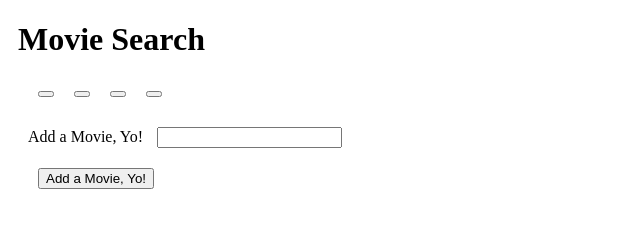
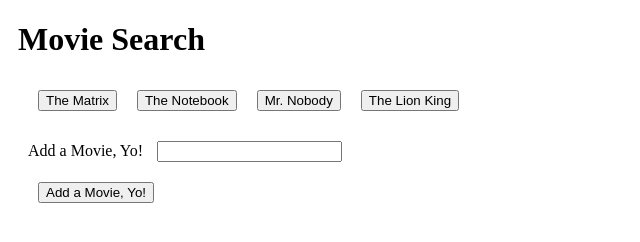
Before and after one commit to mokulling/movieapp, a plain HTML site: page index.html in a window 1280 px wide. Shown: the whole page, without its empty margins (0-640 px from the left). Drawn offline with nearby package versions, Linux system fonts and the light colour scheme.

Commit message:
added buttons

```diff
--- a/index.html
+++ b/index.html
@@ -36,14 +36,17 @@
     <script type="text/javascript">
       // Initial array of movies
       var movies = ["The Matrix", "The Notebook", "Mr. Nobody", "The Lion King"];
+      var buttonsView = $('#buttons-view')
+      var userInput = $('#movie-input')
 
       // Function for displaying movie data
       function renderButtons() {
-        for (i = 0; i < movies.length; i++) {
-          var currentMovie = movies[i];
-          var movieBtn = $('#buttons-view').append('<button>');
-          movieBtn.textContent = currentMovie;
-          $('#buttons-view').append(movieBtn)
+        buttonsView.empty()
+        for (var i = 0; i < movies.length; i++) {
+          var button = $('<button>').text(movies[i])
+          buttonsView.append(button)
+
+          //$('#buttons-view').append(movieBtn)
 
 
         // YOUR CODE GOES HERE
@@ -53,6 +56,9 @@
       // This function handles events where one button is clicked
       $("#add-movie").on("click", function(event) {
         event.preventDefault()
+        var newMovie = userInput.val()
+        movies.push(newMovie)
+        renderButtons()
 
 
 
```
